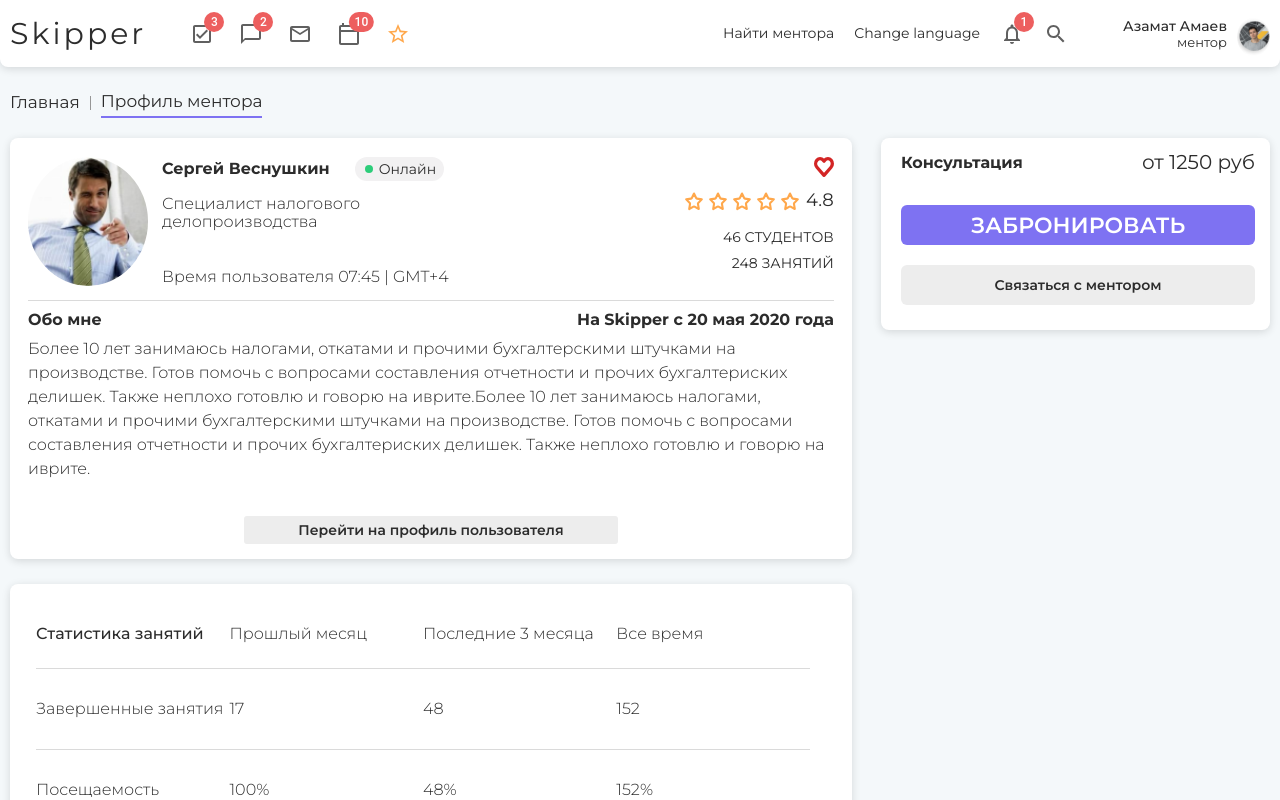
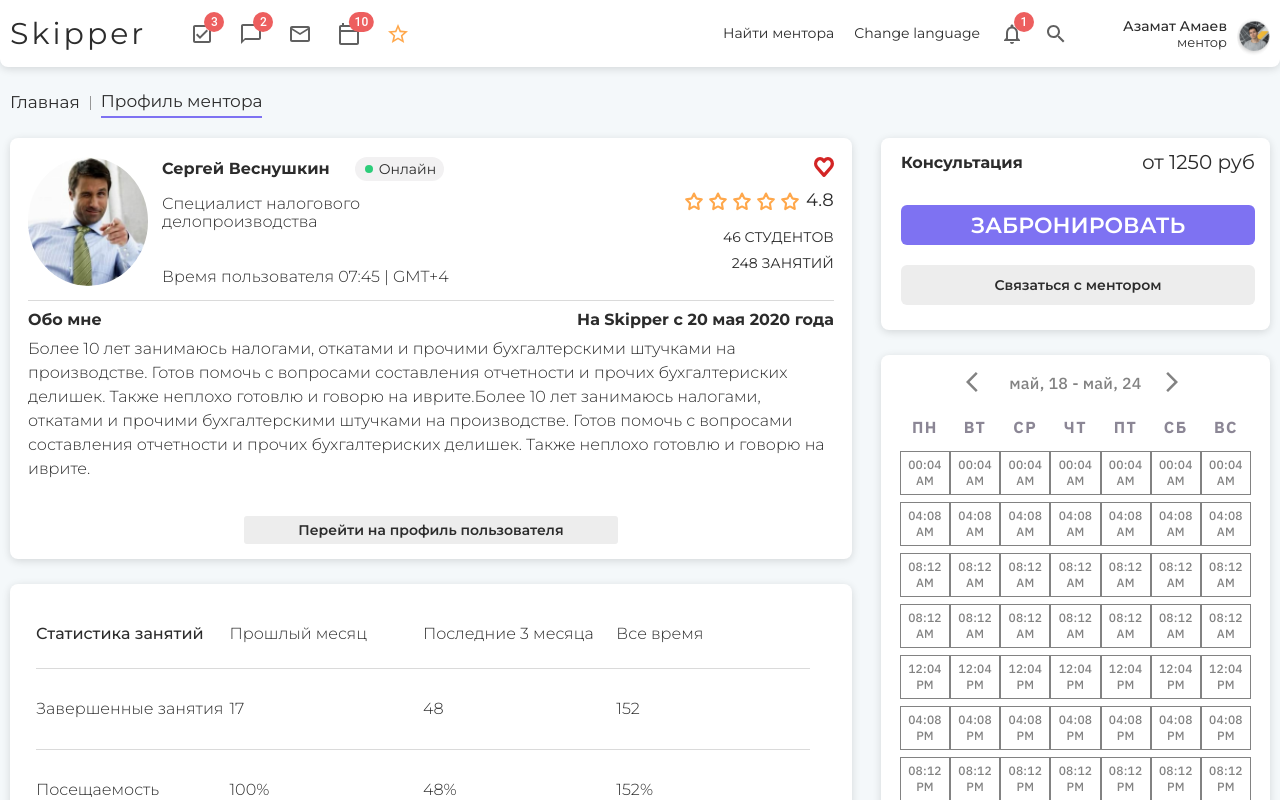
Before and after one commit to Hlopunoff/skipper, a React (Create React App) app: page /mentor-page in a window 1280 px wide. Shown: the top 800 px of the page. Built offline with nearby package versions, Linux system fonts and the light colour scheme.

Commit message:
Создал компонент бронирования времени

```diff
--- /dev/null
+++ b/src/components/schedule/Schedule.tsx
@@ -0,0 +1,62 @@
+import {FC} from 'react';
+import ArrowBackIosIcon from '@mui/icons-material/ArrowBackIos';
+import ArrowForwardIosIcon from '@mui/icons-material/ArrowForwardIos';
+
+import st from './schedule.module.scss';
+
+interface ITableColProps {
+    times: string[];
+}
+
+//! DELETE LATER
+const times = ['00:04 AM', '04:08 AM', '08:12 AM', '08:12 AM', '12:04 PM', '04:08 PM', '08:12 PM'];
+
+export const Schedule = () => {
+    return (
+        <div className={st['schedule']}>
+            <div className={st['schedule__slider-wrap']}>
+                <div className={st['schedule__arrow']}>
+                    <ArrowBackIosIcon sx={{color: '#828282'}}/>
+                </div>
+                <div className={st['slider']}>
+                    <div className={st['slider__content']}>
+                        <span className={st['slider__period']}>май, 18 - май, 24</span>
+                    </div>
+                </div>
+                <div className={st['schedule__arrow']}>
+                    <ArrowForwardIosIcon sx={{color: '#828282'}}/>
+                </div>
+            </div>
+            <div className={st['table']}>
+                <div className={st['table__days']}>
+                    <div className={st['table__day']}>ПН</div>
+                    <div className={st['table__day']}>ВТ</div>
+                    <div className={st['table__day']}>СР</div>
+                    <div className={st['table__day']}>ЧТ</div>
+                    <div className={st['table__day']}>ПТ</div>
+                    <div className={st['table__day']}>СБ</div>
+                    <div className={st['table__day']}>ВС</div>
+                </div>
+                <div className={st['table__times']}>
+                    <TableTimeCol times={times} key={1}/>
+                    <TableTimeCol times={times} key={2}/>
+                    <TableTimeCol times={times} key={3}/>
+                    <TableTimeCol times={times} key={4}/>
+                    <TableTimeCol times={times} key={5}/>
+                    <TableTimeCol times={times} key={6}/>
+                    <TableTimeCol times={times} key={7}/>
+                </div>
+            </div>
+            <button className={st['schedule__check']}>Проверить свободное время</button>
+        </div>
+    )
+};
+
+const TableTimeCol: FC<ITableColProps> = ({times}) => {
+
+    return (
+        <div className={st['table__col']}>
+            {times.map(time => (<div className={st['table__time']}>{time}</div>))}
+        </div>
+    );
+};
--- /dev/null
+++ b/src/components/schedule/schedule.module.scss
@@ -0,0 +1,102 @@
+@import '../../styles/colors';
+.schedule {
+    width: 100%;
+    background-color: #fff;
+    box-shadow: 0px 2px 8px rgba(0, 0, 0, 0.135216);
+    border-radius: 8px;
+    padding: 15px 19px 20px 19px;
+    &__slider-wrap {
+        display: flex;
+        justify-content: center;
+        align-items: center;
+        column-gap: 5px;
+    }
+    &__arrow {
+        cursor: pointer;
+    }
+    & .slider {
+        position: relative;
+        width: 160px;
+        height: 24px;
+        &__content {
+            position: absolute;
+            min-width: 100%;
+            max-width: 100%;
+            height: 100%;
+            top: 0;
+            left: 0;
+            display: flex;
+            align-items: center;
+        }
+        &__period {
+            display: block;
+            text-align: center;
+            width: 100%;
+            height: 100%;
+            font-family: 'IBM Plex Sans';
+            font-style: normal;
+            font-weight: 500;
+            font-size: 16px;
+            line-height: 22px;
+            letter-spacing: 0.22px;
+            color: #828282;
+        }
+    }
+    & .table {
+        margin-top: 20px;
+        &__days {
+            display: grid;
+            grid-template-columns: repeat(7, 1fr);
+            align-items: center;
+        }
+        &__day {
+            text-align: center;
+            font-family: 'IBM Plex Sans';
+            font-style: normal;
+            font-weight: 700;
+            font-size: 16px;
+            line-height: 18px;
+            text-transform: uppercase;
+            color: rgba(36, 26, 54, 0.53);
+            letter-spacing: 1.5px;
+        }
+        &__times {
+            margin-top: 15px;
+            display: grid;
+            grid-template-columns: repeat(7, 1fr);
+        }
+        &__col {
+            display: flex;
+            align-items: center;
+            flex-direction: column;
+            row-gap: 7px;
+        }
+        &__time {
+            padding: 5px 0;
+            text-align: center;
+            border: 1px solid #828282;
+            font-family: 'IBM Plex Sans';
+            font-style: normal;
+            font-weight: 500;
+            font-size: 12px;
+            letter-spacing: .22px;
+            line-height: 16px;
+            color: #828282;
+            cursor: pointer;
+            text-transform: uppercase;
+        }
+    }
+    &__check {
+        margin-top: 45px;
+        width: 100%;
+        border: none;
+        border-radius: 3px;
+        background-color: $btn-grey;
+        font-style: normal;
+        font-weight: 600;
+        font-size: 16px;
+        line-height: 18px;
+        color: $main-color;
+        padding: 7px 0;
+    }
+}
--- a/src/index.scss
+++ b/src/index.scss
@@ -4,8 +4,6 @@ body {
   -webkit-font-smoothing: antialiased;
   -moz-osx-font-smoothing: grayscale;
   background-color: rgb(244, 248, 250);
-  // display: flex;
-  // column-gap: 16px;
 }
 
 * {
@@ -36,3 +34,19 @@ button {
   line-height: 29px;
   color: $main-color;
 }
+
+.table__time_taken {
+  padding: 5px 0;
+  text-align: center;
+  border: 1px solid #828282;
+  font-family: 'IBM Plex Sans';
+  font-style: normal;
+  font-weight: 500;
+  font-size: 12px;
+  letter-spacing: .22px;
+  line-height: 16px;
+  color: #828282;
+  cursor: pointer;
+  text-transform: uppercase;
+  background-color: $timetable-taken;
+}
--- a/src/pages/mentorPage/MentorPage.tsx
+++ b/src/pages/mentorPage/MentorPage.tsx
@@ -5,6 +5,7 @@ import { MentorResume } from '../../components/mentorResume/MentorResume';
 import { MentorReviews } from '../../components/mentorReviews/MentorReviews';
 import { ProfileReport } from '../../components/profileReport/ProfileReport';
 import { Consultation } from '../../components/consultation/Consultation';
+import { Schedule } from '../../components/schedule/Schedule';
 
 import st from './mentorPage.module.scss';
 
@@ -24,6 +25,7 @@ export const MentorPage = () => {
                     </div>
                     <div className={st['mentorPage__cla']}>
                         <Consultation/>
+                        <Schedule/>
                     </div>
                 </div>
             </div>
--- a/src/pages/mentorPage/mentorPage.module.scss
+++ b/src/pages/mentorPage/mentorPage.module.scss
@@ -13,5 +13,8 @@
     }
     &__cla {
         width: prc(428, 1386);
+        display: flex;
+        flex-direction: column;
+        row-gap: 25px;
     }
 }
```
